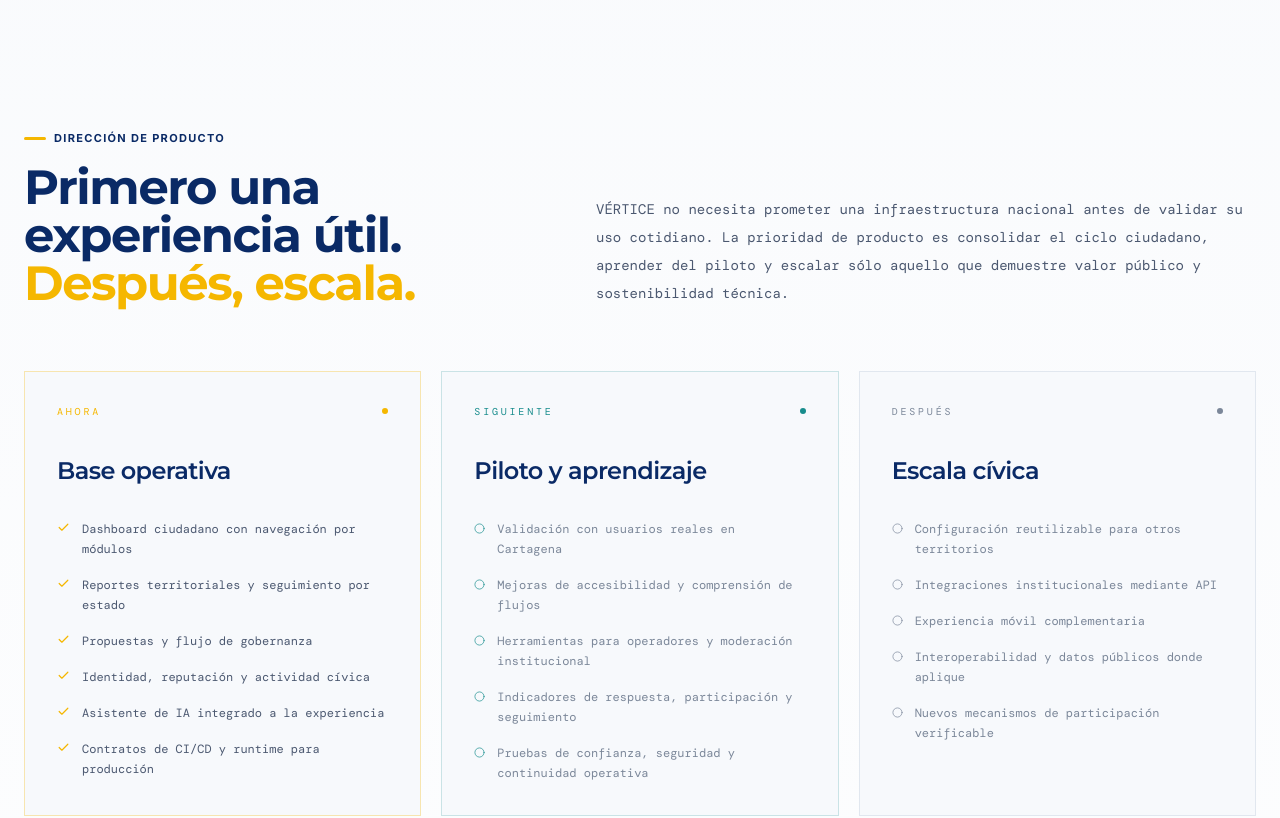
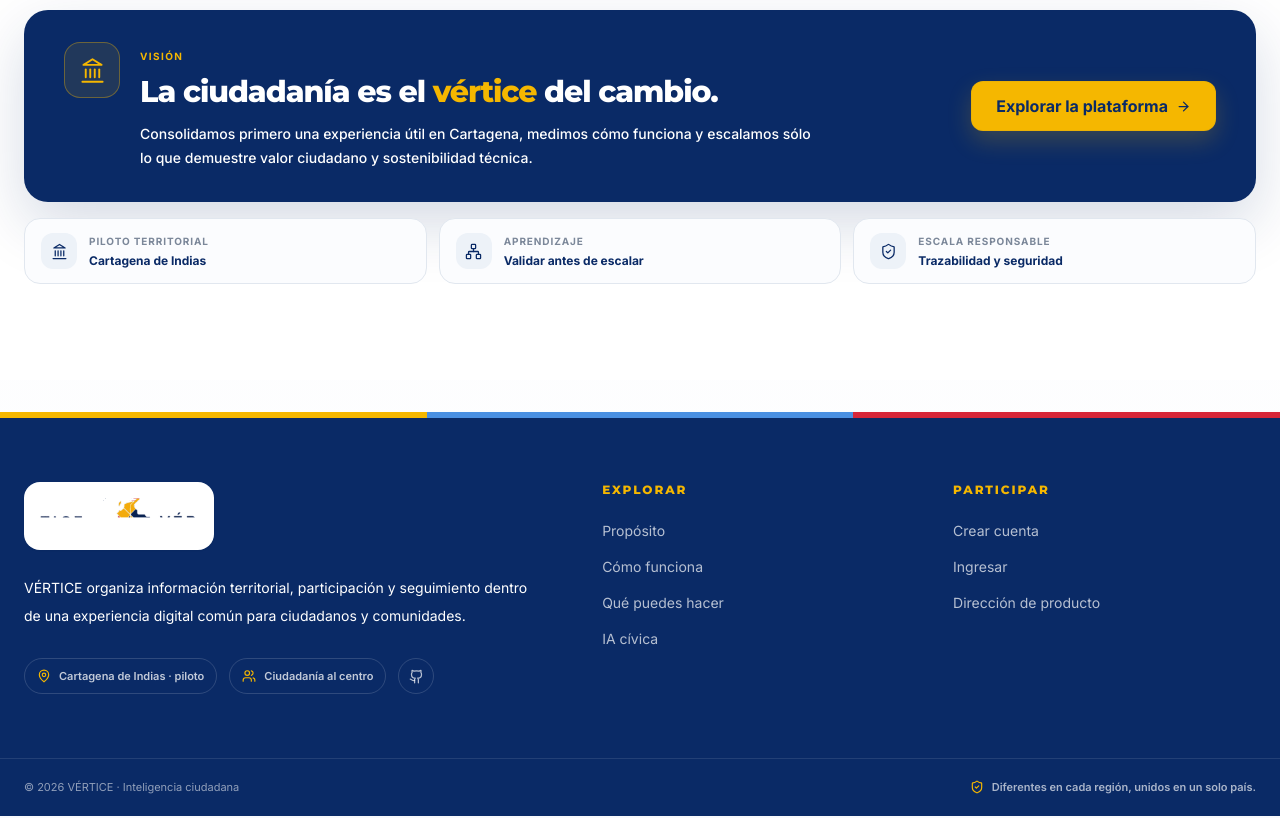
Before and after one commit to VladPhil92/Vertice-OS, a Next.js app in the folder apps/web/: page / in a window 1280 px wide. Shown: the part 3240-4058 px from the top of the page. Built offline with nearby package versions, Linux system fonts and the light colour scheme; a web font is replaced by a local one.

Commit message:
feat(web): replace oversized roadmap with civic vision CTA

```diff
--- a/apps/web/components/sections/RoadmapSection.tsx
+++ b/apps/web/components/sections/RoadmapSection.tsx
@@ -1,148 +1,51 @@
-'use client'
+import Link from 'next/link'
+import { ArrowRight, Landmark, Network, ShieldCheck } from 'lucide-react'
 
-import Link from 'next/link'
-import { motion } from 'framer-motion'
-import { ArrowRight, Check, Circle } from 'lucide-react'
-
-const PHASES = [
-  {
-    phase: 'AHORA',
-    title: 'Base operativa',
-    status: 'built',
-    items: [
-      'Dashboard ciudadano con navegación por módulos',
-      'Reportes territoriales y seguimiento por estado',
-      'Propuestas y flujo de gobernanza',
-      'Identidad, reputación y actividad cívica',
-      'Asistente de IA integrado a la experiencia',
-      'Contratos de CI/CD y runtime para producción',
-    ],
-  },
-  {
-    phase: 'SIGUIENTE',
-    title: 'Piloto y aprendizaje',
-    status: 'next',
-    items: [
-      'Validación con usuarios reales en Cartagena',
-      'Mejoras de accesibilidad y comprensión de flujos',
-      'Herramientas para operadores y moderación institucional',
-      'Indicadores de respuesta, participación y seguimiento',
-      'Pruebas de confianza, seguridad y continuidad operativa',
-    ],
-  },
-  {
-    phase: 'DESPUÉS',
-    title: 'Escala cívica',
-    status: 'future',
-    items: [
-      'Configuración reutilizable para otros territorios',
-      'Integraciones institucionales mediante API',
-      'Experiencia móvil complementaria',
-      'Interoperabilidad y datos públicos donde aplique',
-      'Nuevos mecanismos de participación verificable',
-    ],
-  },
+const VISION_POINTS = [
+  { icon: Landmark, label: 'Piloto territorial', text: 'Cartagena de Indias' },
+  { icon: Network, label: 'Aprendizaje', text: 'Validar antes de escalar' },
+  { icon: ShieldCheck, label: 'Escala responsable', text: 'Trazabilidad y seguridad' },
 ] as const
-
-type PhaseStatus = 'built' | 'next' | 'future'
-
-const PHASE_STYLES: Record<PhaseStatus, { border: string; tag: string; dot: string }> = {
-  built: { border: 'border-gold/30', tag: 'text-gold', dot: 'bg-gold' },
-  next: { border: 'border-cyan/20', tag: 'text-cyan', dot: 'bg-cyan' },
-  future: { border: 'border-border', tag: 'text-tertiary', dot: 'bg-tertiary' },
-}
 
 export function RoadmapSection() {
   return (
-    <section id="roadmap" className="relative px-6 pb-40 pt-28 md:pt-36">
-      <div className="absolute left-6 right-6 top-0 h-px bg-border" />
-
+    <section id="vision" className="bg-white px-5 pb-20 pt-8 sm:px-6 md:pb-24">
       <div className="mx-auto max-w-7xl">
-        <div className="mb-16 grid gap-8 lg:grid-cols-[0.9fr_1.1fr] lg:items-end">
+        <div className="grid gap-4 rounded-[24px] bg-[#0A2A66] p-6 text-white shadow-[0_22px_60px_rgba(10,42,102,.17)] sm:p-8 lg:grid-cols-[1fr_auto] lg:items-center lg:px-10">
+          <div className="flex gap-5">
+            <div className="hidden h-14 w-14 shrink-0 items-center justify-center rounded-2xl border border-[#F5B700]/35 bg-[#F5B700]/10 text-[#F5B700] sm:flex">
+              <Landmark size={27} strokeWidth={1.7} />
+            </div>
             <div>
-            <span className="section-tag">Dirección de producto</span>
-            <motion.h2
-              className="font-display text-4xl font-700 tracking-[-0.03em] text-primary md:text-5xl"
-              initial={{ opacity: 0, y: 20 }}
-              whileInView={{ opacity: 1, y: 0 }}
-              viewport={{ once: true }}
-              transition={{ duration: 0.55 }}
-            >
-              Primero una experiencia útil.
-              <br />
-              <span className="text-gold">Después, escala.</span>
-            </motion.h2>
-          </div>
-          <p className="max-w-2xl font-mono text-sm leading-7 text-secondary">
-            VÉRTICE no necesita prometer una infraestructura nacional antes de validar su uso cotidiano.
-            La prioridad de producto es consolidar el ciclo ciudadano, aprender del piloto y escalar sólo
-            aquello que demuestre valor público y sostenibilidad técnica.
+              <span className="text-[10px] font-extrabold uppercase tracking-[.14em] text-[#F5B700]">Visión</span>
+              <h2 className="mt-2 font-display text-2xl font-extrabold tracking-[-0.035em] sm:text-3xl">
+                La ciudadanía es el <span className="text-[#F5B700]">vértice</span> del cambio.
+              </h2>
+              <p className="mt-3 max-w-2xl text-sm font-medium leading-6 text-white/72">
+                Consolidamos primero una experiencia útil en Cartagena, medimos cómo funciona y escalamos sólo lo que demuestre valor ciudadano y sostenibilidad técnica.
               </p>
             </div>
-
-        <div className="grid gap-5 lg:grid-cols-3">
-          {PHASES.map((phase, idx) => {
-            const styles = PHASE_STYLES[phase.status as PhaseStatus]
-            const completed = phase.status === 'built'
-
-            return (
-              <motion.article
-                key={phase.phase}
-                className={`flex min-h-[420px] flex-col border ${styles.border} bg-bg p-8`}
-                initial={{ opacity: 0, y: 24 }}
-                whileInView={{ opacity: 1, y: 0 }}
-                viewport={{ once: true }}
-                transition={{ duration: 0.45, delay: idx * 0.08 }}
-              >
-                <div className="mb-9 flex items-center justify-between">
-                  <span className={`font-mono text-[10px] uppercase tracking-[0.28em] ${styles.tag}`}>
-                    {phase.phase}
-                  </span>
-                  <span className={`h-1.5 w-1.5 rounded-full ${styles.dot}`} />
           </div>
 
-                <h3 className="mb-8 font-display text-2xl font-600 text-primary">{phase.title}</h3>
-
-                <ul className="flex flex-col gap-4">
-                  {phase.items.map((item) => (
-                    <li key={item} className="flex items-start gap-3">
-                      {completed ? (
-                        <Check size={13} className="mt-0.5 flex-shrink-0 text-gold" strokeWidth={2.2} />
-                      ) : (
-                        <Circle size={11} className={`mt-1 flex-shrink-0 ${styles.tag}`} strokeWidth={1.5} />
-                      )}
-                      <span className={`font-mono text-[12px] leading-5 ${completed ? 'text-secondary' : 'text-tertiary'}`}>
-                        {item}
-                      </span>
-                    </li>
-                  ))}
-                </ul>
-              </motion.article>
-            )
-          })}
+          <Link href="/auth/register" className="btn-citizen group gap-2 whitespace-nowrap lg:min-w-[210px]">
+            Explorar la plataforma
+            <ArrowRight size={15} className="transition-transform group-hover:translate-x-1" />
+          </Link>
         </div>
 
-        <motion.div
-          className="mt-16 grid gap-8 border border-gold/20 bg-gold/[0.025] p-8 md:p-10 lg:grid-cols-[1fr_auto] lg:items-center"
-          initial={{ opacity: 0, y: 18 }}
-          whileInView={{ opacity: 1, y: 0 }}
-          viewport={{ once: true }}
-          transition={{ duration: 0.5 }}
-        >
+        <div className="mt-4 grid gap-3 sm:grid-cols-3">
+          {VISION_POINTS.map(({ icon: Icon, label, text }) => (
+            <div key={label} className="flex items-center gap-3 rounded-2xl border border-[#E1E7EF] bg-[#FBFCFE] px-4 py-3.5">
+              <div className="flex h-9 w-9 shrink-0 items-center justify-center rounded-xl bg-[#EDF2F8] text-[#0A2A66]">
+                <Icon size={17} strokeWidth={1.8} />
+              </div>
               <div>
-            <span className="section-tag">Empieza por una acción concreta</span>
-            <h3 className="font-display text-3xl font-700 text-primary md:text-4xl">
-              Entra, conoce el dashboard y decide cómo participar.
-            </h3>
-            <p className="mt-4 max-w-2xl font-mono text-sm leading-6 text-secondary">
-              Puedes comenzar explorando los módulos y construir tu historial cívico desde una sola cuenta.
-            </p>
+                <div className="text-[10px] font-extrabold uppercase tracking-[.09em] text-[#7B8799]">{label}</div>
+                <div className="mt-1 text-xs font-extrabold text-[#0A2A66]">{text}</div>
               </div>
-          <Link href="/auth/register" className="btn-primary group flex items-center gap-2 whitespace-nowrap">
-            Crear cuenta
-            <ArrowRight size={14} className="transition-transform group-hover:translate-x-1" />
-          </Link>
-        </motion.div>
+            </div>
+          ))}
+        </div>
       </div>
     </section>
   )
```
Lines whose indentation alone changed are shown as unchanged.
